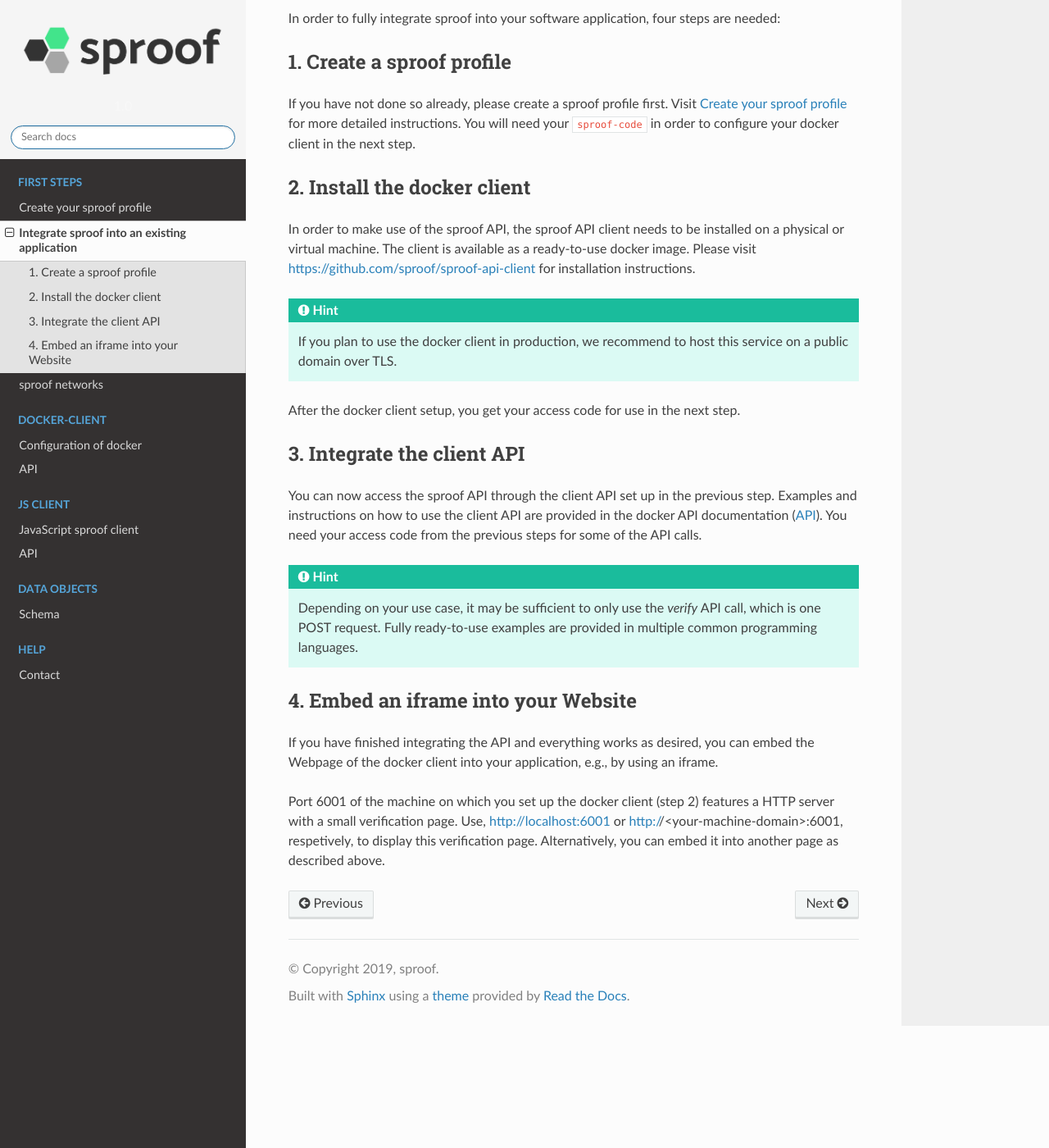
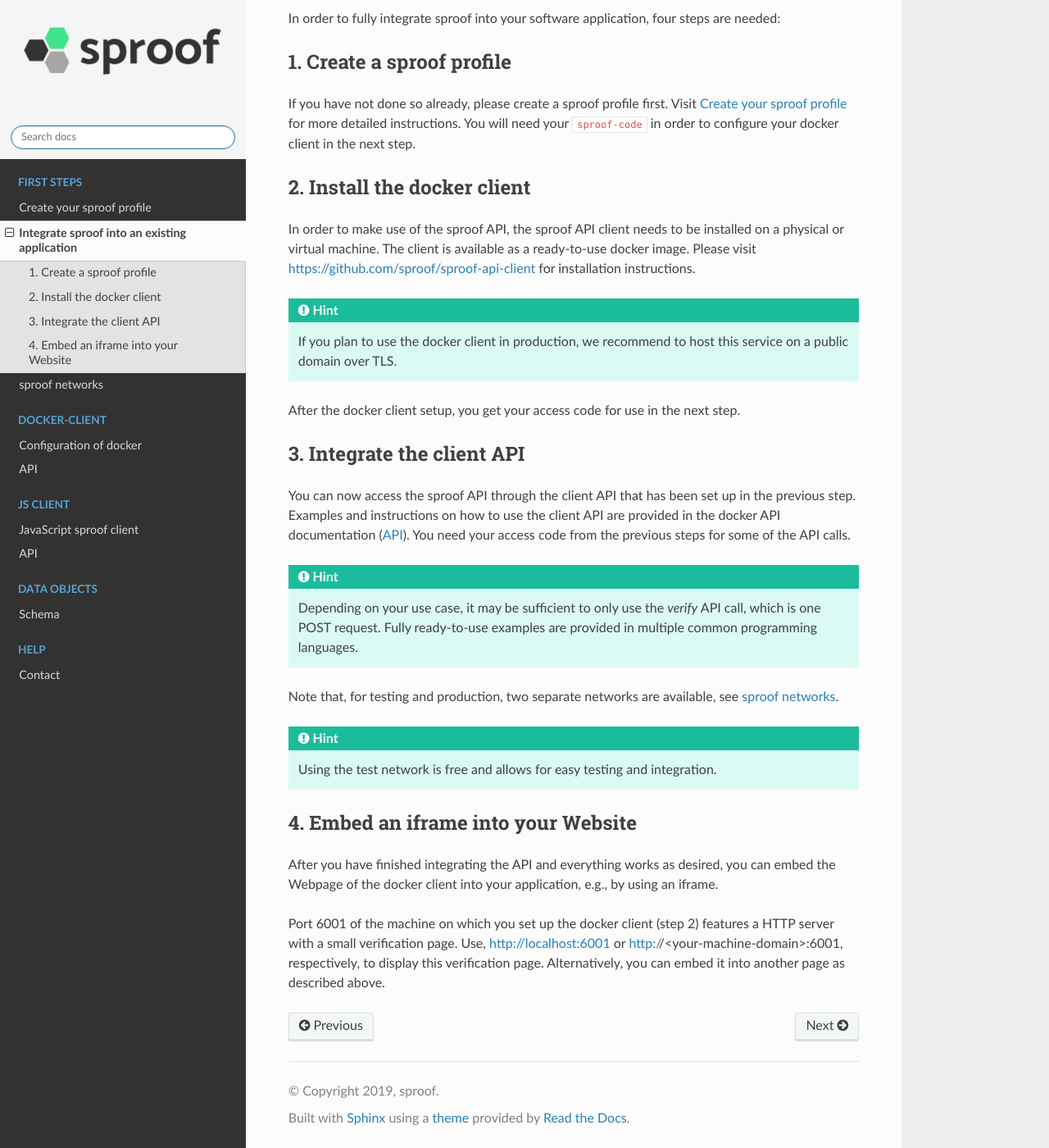
Before and after one commit to sproof/docs, a Sphinx documentation site: the page built from docs/first/integrate-sproof.rst, in a window 1280 px wide and 1400 px high, scrolled down 370 px. Shown: the whole window at 82% size. Built offline with Sphinx 7.4.7 and the Read the Docs theme 2.0.0, drawn with Linux system fonts in a browser that asks for light colours.

Commit message:
Testnet reminder for step 3 and minor changes
Added a copy of the testnet hint, slightly adopted wording and fixed a typo

```diff
--- a/docs/first/integrate-sproof.rst
+++ b/docs/first/integrate-sproof.rst
@@ -32,14 +32,20 @@
 3. Integrate the client API
 ===============================
 
-You can now access the sproof API through the client API set up in the previous step. Examples and instructions on how to use the client API are provided in the docker API documentation (:doc:`../docker/docker-api`). You need your access code from the previous steps for some of the API calls.
+You can now access the sproof API through the client API that has been set up in the previous step. Examples and instructions on how to use the client API are provided in the docker API documentation (:doc:`../docker/docker-api`). You need your access code from the previous steps for some of the API calls.
 
 .. Hint:: Depending on your use case, it may be sufficient to only use the `verify` API call, which is one POST request. Fully ready-to-use examples are provided in multiple common programming languages.
+
+
+Note that, for testing and production, two separate networks are available, see :doc:`network-sproof`.
+
+
+.. Hint:: Using the test network is free and allows for easy testing and integration.
 
 
 4. Embed an iframe into your Website
 ===============================
 
-If you have finished integrating the API and everything works as desired, you can embed the Webpage of the docker client into your application, e.g., by using an iframe.
+After you have finished integrating the API and everything works as desired, you can embed the Webpage of the docker client into your application, e.g., by using an iframe.
 
-Port 6001 of the machine on which you set up the docker client (step 2) features a HTTP server with a small verification page. Use, http://localhost:6001 or http://<your-machine-domain>:6001, respetively, to display this verification page. Alternatively, you can embed it into another page as described above.
+Port 6001 of the machine on which you set up the docker client (step 2) features a HTTP server with a small verification page. Use, http://localhost:6001 or http://<your-machine-domain>:6001, respectively, to display this verification page. Alternatively, you can embed it into another page as described above.
```
